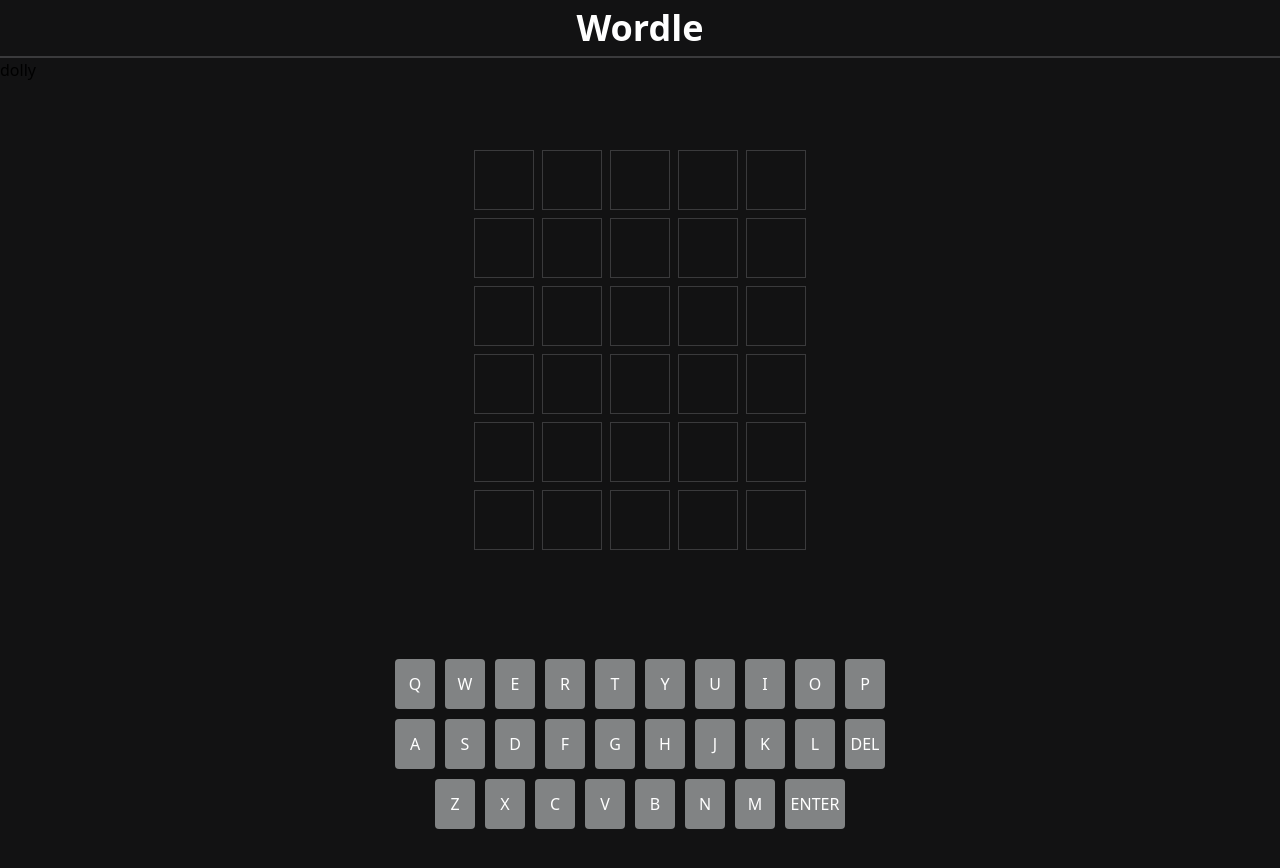
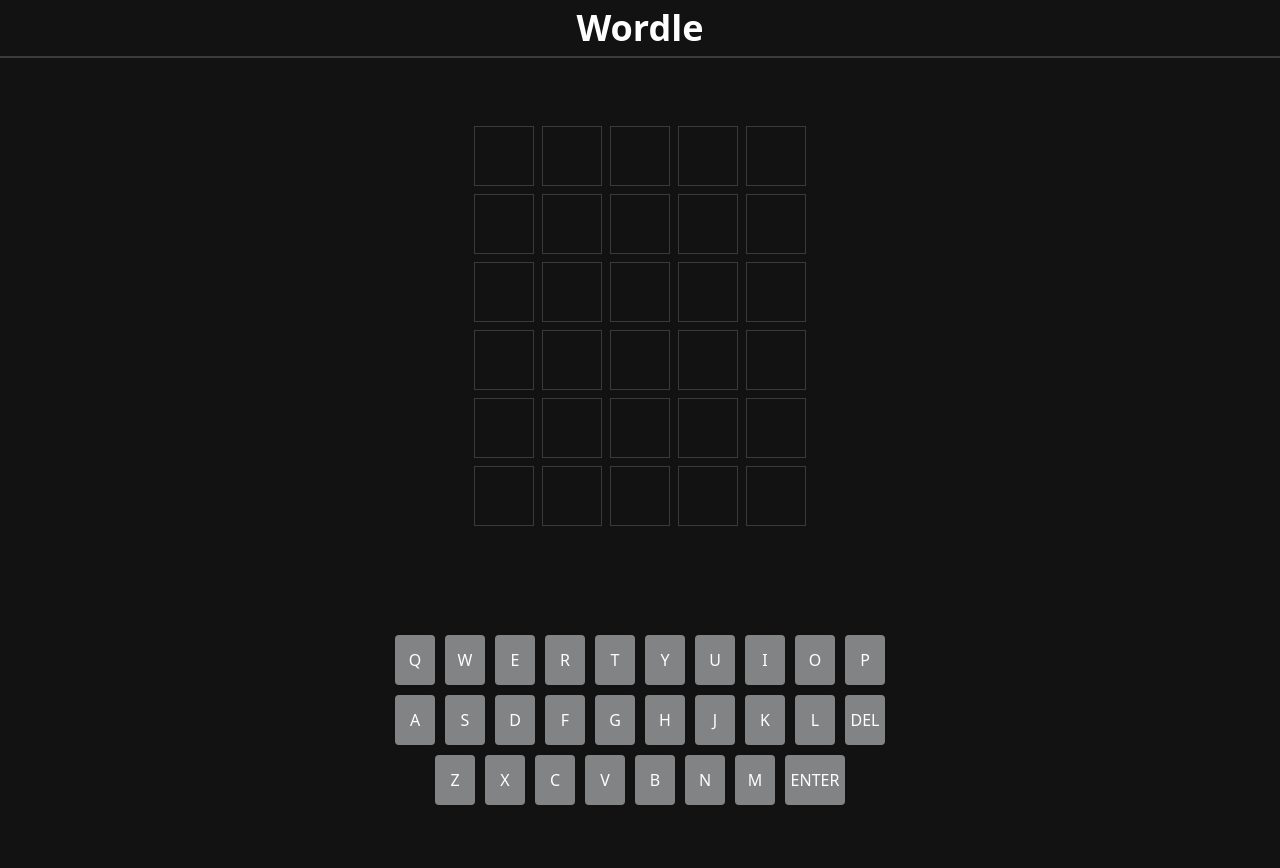
Before and after one commit to zoomway123/wordle-clone, a Next.js app: page / in a window 1280 px wide. Shown: the top 868 px of the page. Built offline with nearby package versions, Linux system fonts and the light colour scheme.

Commit message:
removed solution

```diff
--- a/components/Game.js
+++ b/components/Game.js
@@ -40,7 +40,6 @@
 
   return (
     <div>
-      {solution}
       <Grid currentGuess={currentGuess} guesses={guesses} turn={turn} />
       <Keyboard usedKeys={usedKeys} handleKeyClick={handleKeyClick} />
       {showModal && (
```
